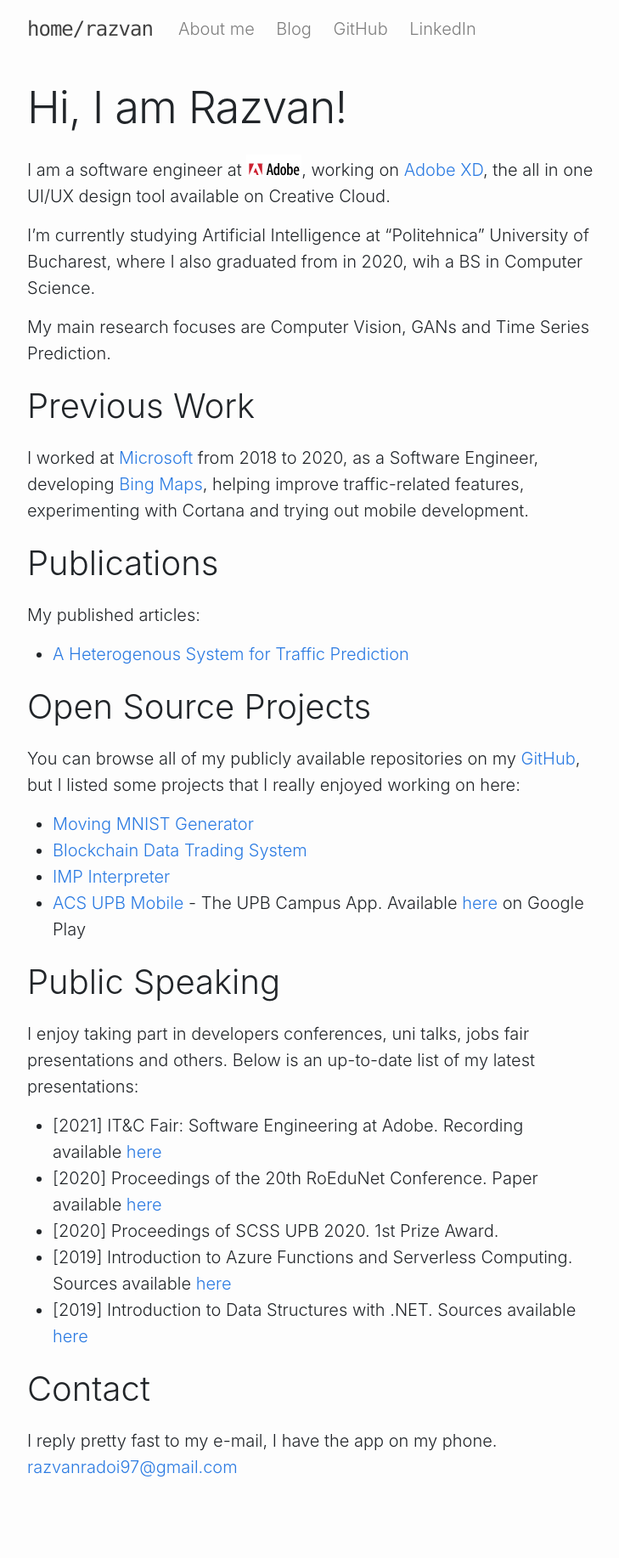
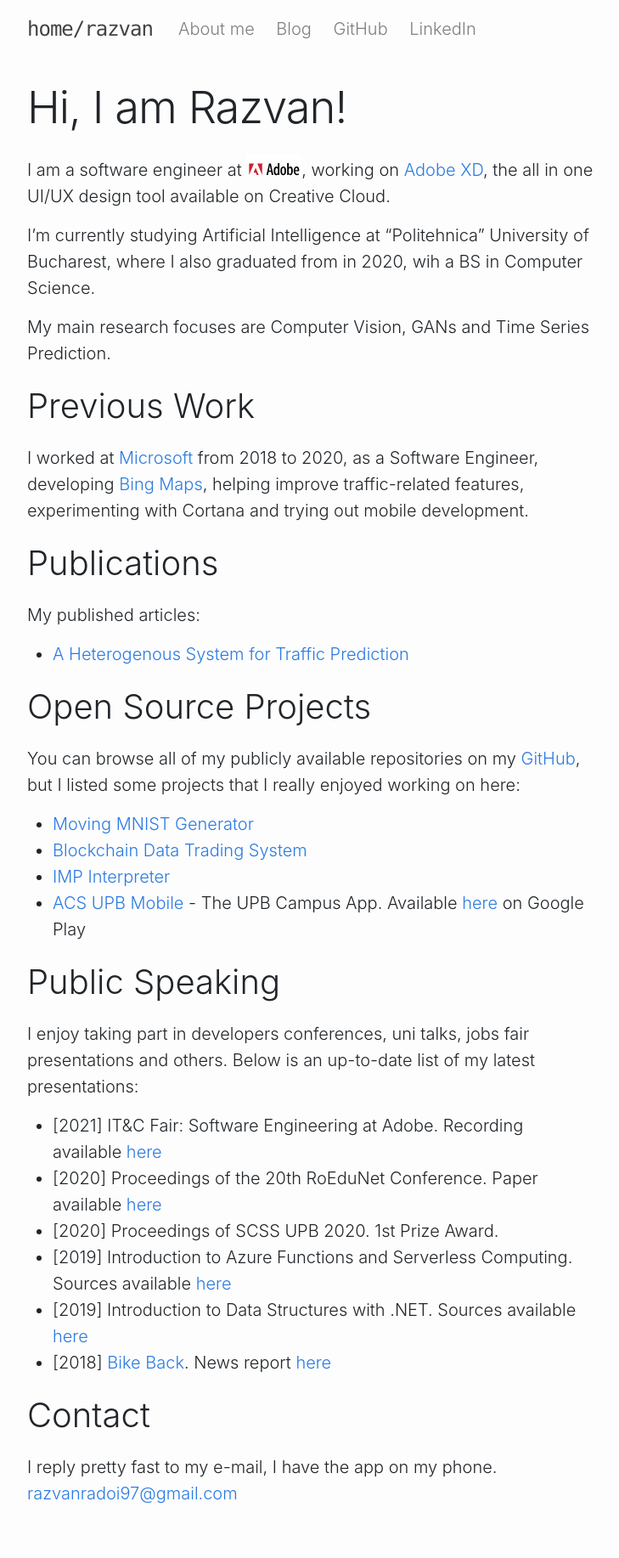
Before and after one commit to razvanra2/razvanra2.github.io, a Jekyll site: the page built from index.markdown, in a window 1280 px wide. Shown: the whole page at 85% size, without its empty margins (273-1002 px from the left). Built offline with Jekyll 4.4.1, drawn with Linux system fonts in a browser that asks for light colours; before the commit the page ends 1803 px from its top, so only the background shows below that.

Commit message:
add bikeback talk

```diff
--- a/index.markdown
+++ b/index.markdown
@@ -34,6 +34,7 @@ Below is an up-to-date list of my latest presentations:
 - [2020] Proceedings of SCSS UPB 2020. 1st Prize Award.
 - [2019] Introduction to Azure Functions and Serverless Computing. Sources available [here](https://github.com/microsoft-dx/azure-functions-demo)
 - [2019] Introduction to Data Structures with .NET. Sources available [here](https://github.com/razvanra2/dotnet-training)
+- [2018] [Bike Back](https://innovationlabs.ro/teams/Bike%20Back). News report [here](https://stirileprotv.ro/ilikeit/smart-things/aplicatia-care-va-fluidiza-traficul-din-capitala-inventata-de-cativa-tineri-cum-functioneaza.html)
 
 ## Contact
 I reply pretty fast to my e-mail, I have the app on my phone.
```
